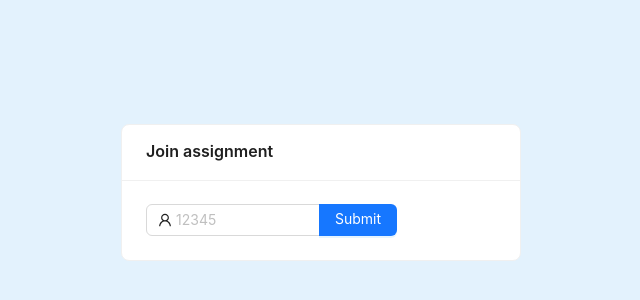
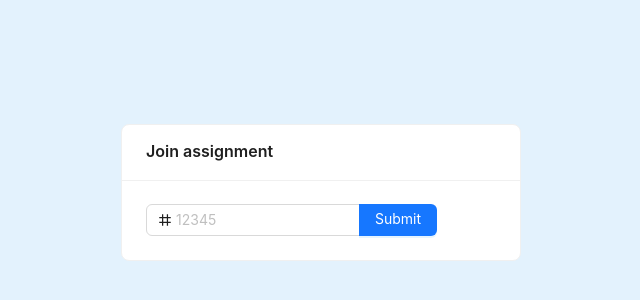
Before and after one commit to rafaelolal/capstone-client, a Next.js app: page / in a window 1280 px wide. Shown: the part 208-508 px from the top of the page, without its empty margins (319-959 px from the left). Built offline with nearby package versions, Linux system fonts and the light colour scheme.

Commit message:
fixing css

```diff
--- a/pages/index.tsx
+++ b/pages/index.tsx
@@ -3,7 +3,7 @@ import Image from 'next/image' // TODO: Delete image import and file
 import { Inter } from '@next/font/google' // TODO: Delete?
 import styled from 'styled-components'
 import { Card, Input, Button } from 'antd'
-import { UserOutlined } from '@ant-design/icons'
+import { NumberOutlined } from '@ant-design/icons'
 
 const inter = Inter({ subsets: ['latin'] }) // TODO: Delete?
 
@@ -30,8 +30,8 @@ export default function Home() {
         <Card title='Join assignment' style={{ width: 400 }}>
           <Input.Group compact>
             <Input
-              style={{ width: 'calc(100% - 200px)' }}
-              prefix={<UserOutlined />}
+              style={{ width: 'calc(100% - 160px)' }}
+              prefix={<NumberOutlined />}
               placeholder='12345'
             />
             <Button type='primary'>Submit</Button>
```
